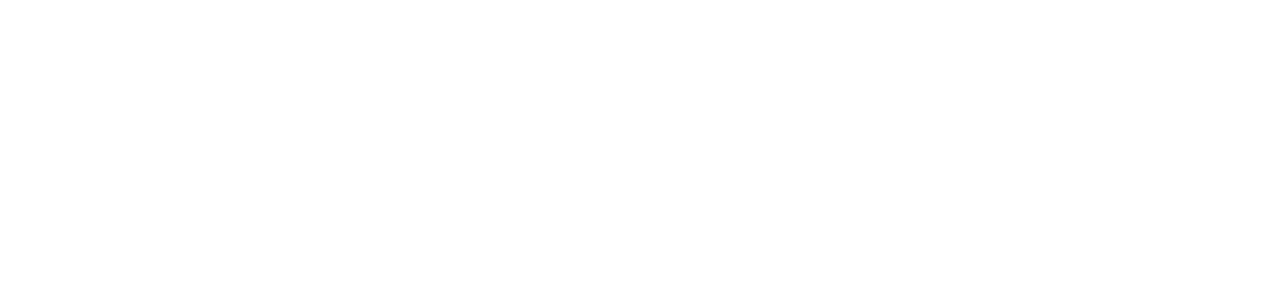
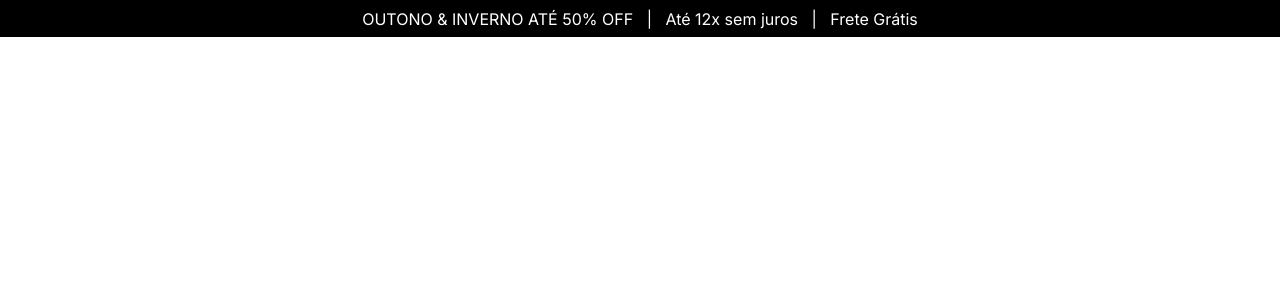
Before and after one commit to benhuuur/projeto-apt3, a React (Vite) app in the folder comps/: page / in a window 1280 px wide. Shown: the top 300 px of the page. Built offline with nearby package versions, Linux system fonts and the light colour scheme.

Commit message:
NavPromotionOk

```diff
--- a/comps/src/App.jsx
+++ b/comps/src/App.jsx
@@ -1,10 +1,12 @@
-import style from  './App.module.css'
+import style from "./App.module.css";
+import {NavPromotion} from "./components/NavPromotion/NavPromotion";
 
 function App() {
   return (
     <>
+      <NavPromotion></NavPromotion>
     </>
-  )
+  );
 }
 
-export default App
+export default App;
--- /dev/null
+++ b/comps/src/components/NavPromotion/NavPromotion.jsx
@@ -0,0 +1,9 @@
+import style from "./style.module.css";
+
+export const NavPromotion = () => {
+  return (
+    <div className={style.nav}>
+      <p className={style.text}>OUTONO & INVERNO ATÉ 50% OFF   |   Até 12x sem juros   |   Frete Grátis</p>
+    </div>
+  );
+};
--- /dev/null
+++ b/comps/src/components/NavPromotion/style.module.css
@@ -0,0 +1,18 @@
+.nav {
+  width: 100%;
+  height: 2.3125rem;
+  flex-shrink: 0;
+  display: flex;
+  justify-content: center;
+  align-items: center;
+  background: #000;
+}
+
+.text {
+  color: #fff;
+  font-family: Inter;
+  font-size: 1rem;
+  font-style: normal;
+  font-weight: 400;
+  line-height: normal;
+}
```
Also changed, not shown: comps/src/components/NavHeader/NavHeader.jsx (added, +9 -0 lines), comps/src/components/NavHeader/style.module.css (added), comps/src/components/ProductCard/ProductCard.jsx (line endings or trailing spaces).
